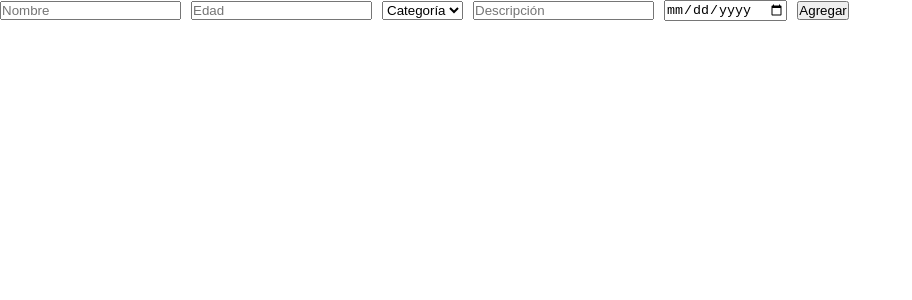
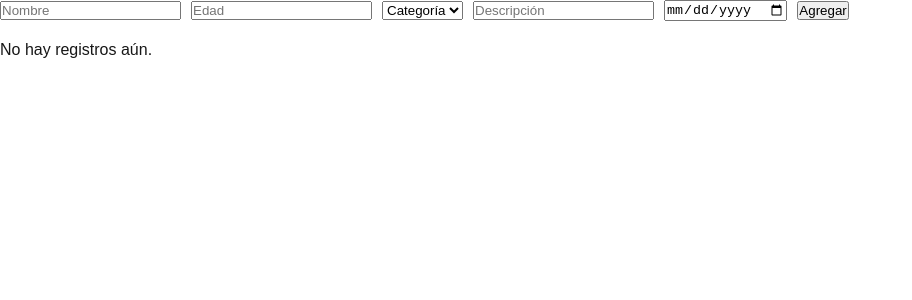
Before and after one commit to Toricolol/eva3_Progamacion, a Next.js app: page / in a window 1280 px wide. Shown: the top 300 px of the page, without its empty margins (0-912 px from the left). Built offline with nearby package versions, Linux system fonts and the light colour scheme.

Commit message:
commit 4
se agrego el editar reguistro y eliminar reguistros

```diff
--- a/src/app/components/ListaRegistros.tsx
+++ b/src/app/components/ListaRegistros.tsx
@@ -0,0 +1,30 @@
+'use client';
+import React from 'react';
+import { Registro } from '../page';
+
+interface Props {
+  registros: Registro[];
+  eliminarRegistro: (id: number) => void;
+  editarRegistro: (registro: Registro) => void;
+}
+
+export default function ListaRegistros({ registros, eliminarRegistro, editarRegistro }: Props) {
+  if (registros.length === 0) return <p>No hay registros aún.</p>;
+
+  return (
+    <div>
+      <h2>Lista de Registros</h2>
+      {registros.map((r) => (
+        <div key={r.id} style={{ marginBottom: '15px', borderBottom: '1px solid #ccc', paddingBottom: '10px' }}>
+          <p><strong>Nombre:</strong> {r.nombre}</p>
+          <p><strong>Edad:</strong> {r.edad}</p>
+          <p><strong>Categoría:</strong> {r.categoria}</p>
+          <p><strong>Descripción:</strong> {r.descripcion}</p>
+          <p><strong>Fecha:</strong> {r.fecha}</p>
+          <button onClick={() => editarRegistro(r)}>Editar</button>
+          <button onClick={() => eliminarRegistro(r.id)}>Eliminar</button>
+        </div>
+      ))}
+    </div>
+  );
+}
--- a/src/app/page.tsx
+++ b/src/app/page.tsx
@@ -1,6 +1,7 @@
 'use client';
 import React, { useState } from 'react';
 import Formulario from './components/Formulario';
+import ListaRegistros from './components/ListaRegistros';
 
 export interface Registro {
   id: number;
@@ -18,9 +19,26 @@ export default function Page() {
     setRegistros([...registros, nuevo]);
   };
 
+  const eliminarRegistro = (id: number) => {
+    const actualizados = registros.filter((r) => r.id !== id);
+    setRegistros(actualizados);
+  };
+
+  const editarRegistro = (editado: Registro) => {
+    const actualizados = registros.map((r) =>
+      r.id === editado.id ? editado : r
+    );
+    setRegistros(actualizados);
+  };
+
   return (
     <main>
       <Formulario agregarRegistro={agregarRegistro} />
+      <ListaRegistros
+        registros={registros}
+        eliminarRegistro={eliminarRegistro}
+        editarRegistro={editarRegistro}
+      />
     </main>
   );
 }
```
